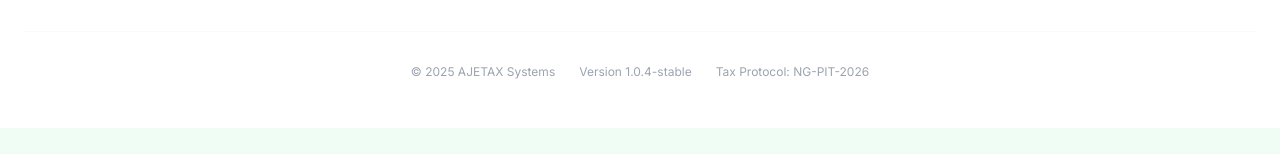
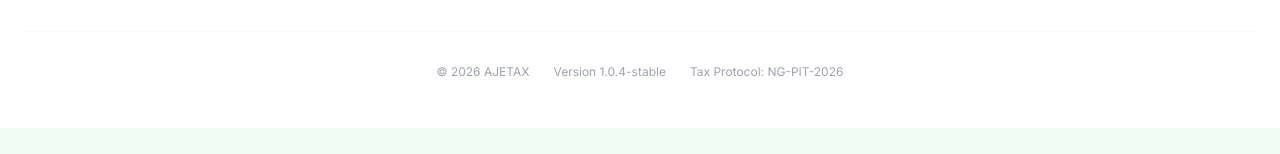
Before and after one commit to mardhiat/ajetax, a React (Vite) app: page / in a window 1280 px wide. Shown: the part 2641-2795 px from the top of the page. Built offline with nearby package versions, Linux system fonts and the light colour scheme.

Commit message:
slight changed

```diff
--- a/App.tsx
+++ b/App.tsx
@@ -185,7 +185,7 @@ const App: React.FC = () => {
           <p className="text-xs text-gray-400 mt-1">Concept by Maruf A. Ajetunmobi, Msc, AMNIM, FCTI</p>
           <p className="text-xs text-gray-400 mt-2 text-center max-w-md">Disclaimer: This tool provides estimations based on provided logic for the 2026 tax year. For official filings, consult a certified tax professional or the Nigerian Revenue Service (NRS).</p>
           <div className="mt-8 pt-8 border-t border-gray-50 w-full flex justify-center space-x-6 text-xs text-gray-400">
-            <span>&copy; 2025 AJETAX Systems</span>
+            <span>&copy; 2026 AJETAX</span>
             <span>Version 1.0.4-stable</span>
             <span>Tax Protocol: NG-PIT-2026</span>
           </div>
```
Also changed, not shown: 1 other file (tests, documents, lock files or other folders).
